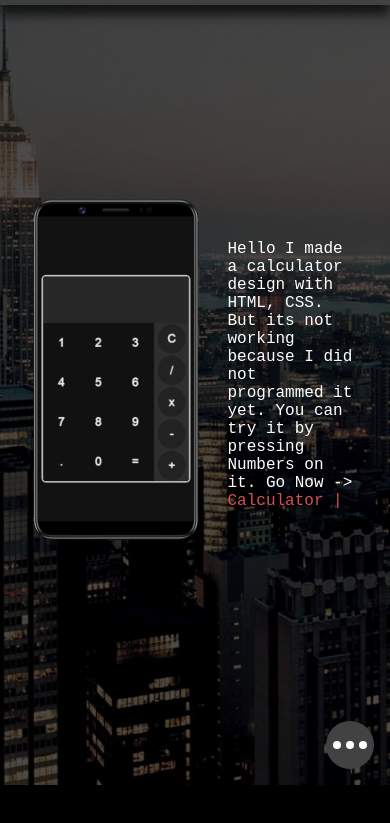
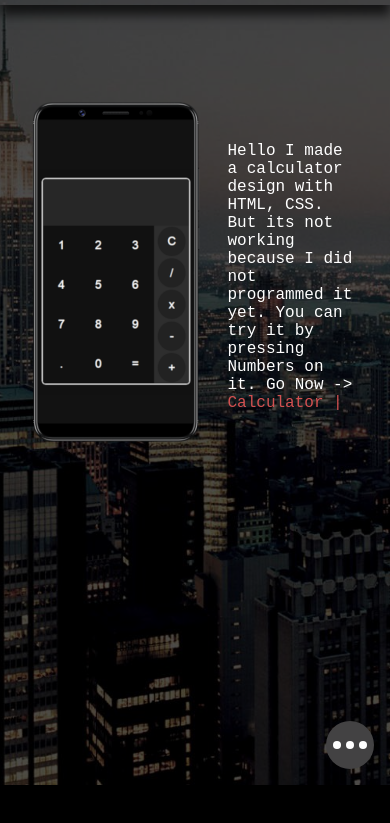
Before and after one commit to myweblinks/knowledge, a plain HTML site: page Blogger/index.html in a window 390 px wide. Shown: the part 59-882 px from the top of the page. Drawn offline with Linux system fonts and the light colour scheme; a web font is replaced by a local one.

Commit message:
Update style.css

```diff
--- a/Blogger/Style/style.css
+++ b/Blogger/Style/style.css
@@ -229,7 +229,7 @@ nav {
 
 #Front1{
     width: 100%;
-    height: 80vh;
+    height: 35rem;
     display: flex;
     justify-content: center;
     align-items: center;
@@ -283,4 +283,7 @@ nav {
     #AboutMobileImg{
         font-size: 1rem;
     }
+    #Front1{
+        height: 30rem;
+    }
 }
```
